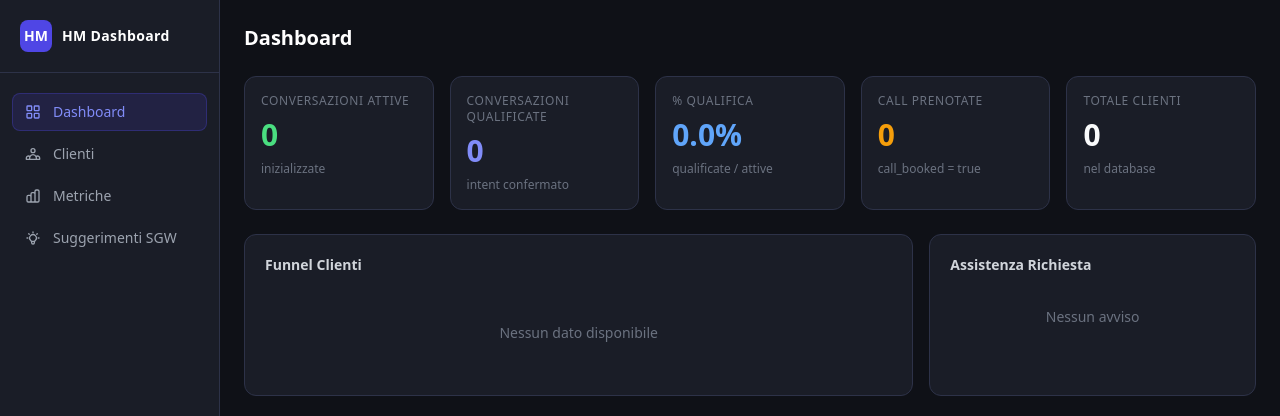
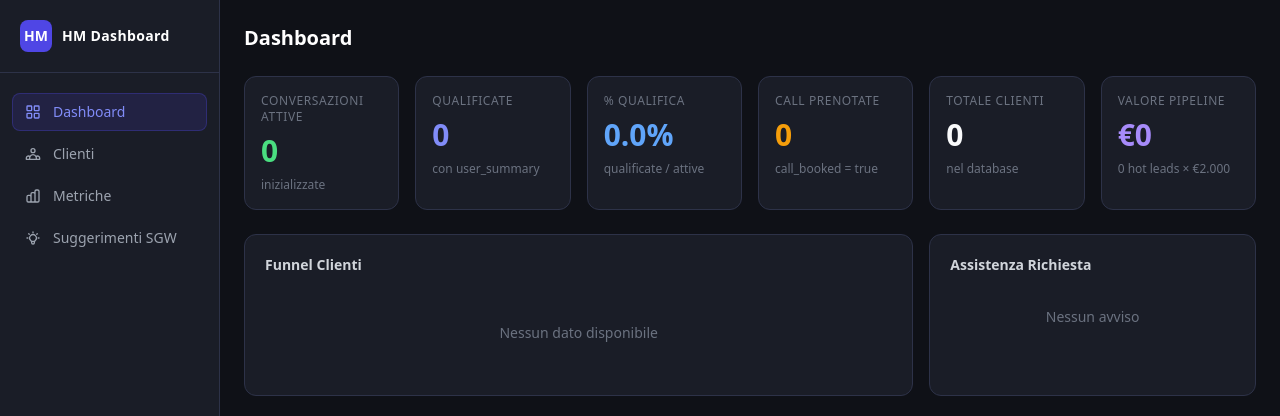
Before and after one commit to dborgian/telgram-hm, a FastAPI app: template dashboard/templates/index.html in a window 1280 px wide. Shown: the top 416 px of the page. Run offline with FastAPI, Linux system fonts and the light colour scheme; the template is opened without the code that fills it, so the values that code supplies are empty; parts of the project's set-up code (start-up, migrations or seed data) failed here and were passed over; some libraries are stand-ins or nearby versions.

Commit message:
feat(multi-tenant): Fase 1 — ClientConfig, migrations, dashboard upgrade
- Add client_config table with reavermarketing seed (UUID fixed)
- Add client_id column to customers, conversation_state, messages
- Add NOT NULL constraints, unique indexes, updated increment_turn_count RPC
- Add user_summary TEXT to customers
- Add ClientConfig dataclass to models.py
- Add DEFAULT_CLIENT_ID + CLIENT_CONFIG_CACHE_TTL to config.py
- Add get_client_config() with Redis→Supabase→hardcoded fallback in db.py
- Wire cfg: ClientConfig param into classify_stage() and generate_reply()
- Add client_id param to process_conversation(), resolve cfg at entry
- Pass client_id=DEFAULT_CLIENT_ID at both call sites in main.py
- Dashboard: 6 KPI cards, dual-line chart, user_summary column, qualified_count API
- Add fastapi/uvicorn/httpx to requirements.txt (already used by dashboard)

```diff
--- a/config.py
+++ b/config.py
@@ -50,3 +50,9 @@ ALERT_CHAT_ID: int | None = (
 WEBHOOK_PORT: int = int(os.getenv("PORT", os.getenv("WEBHOOK_PORT", "8080")))
 # Secret opzionale per validare le richieste Calendly (Calendly-Webhook-Signature header)
 CALENDLY_WEBHOOK_SECRET: str = os.getenv("CALENDLY_WEBHOOK_SECRET", "")
+
+# Multi-client config
+DEFAULT_CLIENT_ID: str = os.getenv(
+    "DEFAULT_CLIENT_ID", "00000000-0000-0000-0000-000000000001"
+)
+CLIENT_CONFIG_CACHE_TTL: int = int(os.getenv("CLIENT_CONFIG_CACHE_TTL", "3600"))
--- a/dashboard/app.py
+++ b/dashboard/app.py
@@ -135,6 +135,7 @@ async def list_customers(_: str = Depends(require_auth)):
                 or bool(r.get("call_booked"))
                 or (r.get("conversation_stage") in HOT_STAGES)
             )
+            r["user_summary"] = r.get("user_summary") or ""
             out.append(r)
         return out
     except HTTPException:
@@ -221,21 +222,33 @@ async def analytics_conversations(_: str = Depends(require_auth)):
         sb = await get_client()
         cutoff = (datetime.now(timezone.utc) - timedelta(days=30)).isoformat()
         res = await (
-            sb.table("customers").select("last_seen").gte("last_seen", cutoff).execute()
+            sb.table("customers")
+            .select("last_seen, user_summary")
+            .gte("last_seen", cutoff)
+            .execute()
         )
         counts: dict[str, int] = {}
+        qualified_counts: dict[str, int] = {}
         for row in res.data:
             fs = row.get("last_seen")
             if not fs:
                 continue
             day = fs[:10]  # "YYYY-MM-DD"
             counts[day] = counts.get(day, 0) + 1
+            if row.get("user_summary"):
+                qualified_counts[day] = qualified_counts.get(day, 0) + 1
         # Fill missing days with 0 for last 30 days
         today = date.today()
         result = []
         for i in range(30, -1, -1):
             d = (today - timedelta(days=i)).isoformat()
-            result.append({"date": d, "count": counts.get(d, 0)})
+            result.append(
+                {
+                    "date": d,
+                    "count": counts.get(d, 0),
+                    "qualified_count": qualified_counts.get(d, 0),
+                }
+            )
         return result
     except HTTPException:
         raise
--- a/dashboard/templates/index.html
+++ b/dashboard/templates/index.html
@@ -65,9 +65,9 @@
       <div class="p-6 space-y-6">
         <h1 class="text-xl font-semibold text-white">Dashboard</h1>
         <!-- KPI Cards -->
-        <div class="grid grid-cols-5 gap-4">
+        <div class="grid grid-cols-6 gap-4">
           <template x-for="kpi in kpiCards" :key="kpi.label">
-            <div class="rounded-xl p-4 space-y-2" style="background:#1a1d27;border:1px solid #2d3248;">
+            <div class="rounded-xl p-4 space-y-2" style="background:#1a1d27;border:1px solid #2d3248;" :title="kpi.tooltip||''">
               <div class="text-xs font-medium uppercase tracking-wider" style="color:#6b7280;" x-text="kpi.label"></div>
               <div class="text-3xl font-bold" :style="`color:${kpi.color}`" x-text="kpi.value"></div>
               <div class="text-xs" style="color:#6b7280;" x-text="kpi.sub"></div>
@@ -168,7 +168,6 @@
                   <th class="px-4 py-3 text-left text-xs font-medium uppercase tracking-wider" style="color:#6b7280;">Nome</th>
                   <th class="px-4 py-3 text-left text-xs font-medium uppercase tracking-wider" style="color:#6b7280;">Username</th>
                   <th class="px-4 py-3 text-left text-xs font-medium uppercase tracking-wider" style="color:#6b7280;">Stage</th>
-                  <th class="px-4 py-3 text-center text-xs font-medium uppercase tracking-wider" style="color:#6b7280;">Call</th>
                   <th class="px-4 py-3 text-left text-xs font-medium uppercase tracking-wider" style="color:#6b7280;">Status</th>
                   <th class="px-4 py-3 text-center text-xs font-medium uppercase tracking-wider" style="color:#6b7280;">Turni</th>
                   <th class="px-4 py-3 text-left text-xs font-medium uppercase tracking-wider" style="color:#6b7280;">Visto</th>
@@ -191,12 +190,6 @@
                         :style="`background:${stageHexColor(c.stage)}22;color:${stageHexColor(c.stage)};`"
                         x-text="stageLabel(c.stage)"></span>
                     </td>
-                    <td class="px-4 py-3 text-center" @click.stop>
-                      <template x-if="c.call_booked">
-                        <svg class="w-4 h-4 inline" style="color:#4ade80;" fill="none" stroke="currentColor" viewBox="0 0 24 24"><path stroke-linecap="round" stroke-linejoin="round" stroke-width="2.5" d="M5 13l4 4L19 7"/></svg>
-                      </template>
-                      <template x-if="!c.call_booked"><span style="color:#4b5563;">—</span></template>
-                    </td>
                     <td class="px-4 py-3" @click.stop>
                       <span x-show="c.status==='LL'" class="inline-flex items-center px-2 py-0.5 rounded-full text-xs font-medium" style="background:rgba(239,68,68,0.15);color:#f87171;">LL</span>
                       <span x-show="c.status==='active'" class="inline-flex items-center px-2 py-0.5 rounded-full text-xs font-medium" style="background:rgba(74,222,128,0.15);color:#4ade80;">Attivo</span>
@@ -216,7 +209,7 @@
                         @keydown.enter.prevent="saveNote(c.user_id,$event.target.value);c.notes=$event.target.value;$event.target.blur()" />
                     </td>
                     <td class="px-4 py-3 max-w-[180px]" @click.stop>
-                      <span class="text-xs truncate block" style="color:#9ca3af;" x-text="c.user_summary||'—'"></span>
+                      <span class="text-xs truncate block" style="color:#9ca3af;" x-text="truncate(c.user_summary, 100)"></span>
                     </td>
                     <td class="px-4 py-3 text-center" @click.stop>
                       <template x-if="c.call_booked">
@@ -241,7 +234,7 @@
                   </tr>
                 </template>
                 <tr x-show="filteredCustomers.length===0">
-                  <td colspan="12" class="px-4 py-10 text-center text-sm" style="color:#4b5563;">Nessun cliente trovato</td>
+                  <td colspan="11" class="px-4 py-10 text-center text-sm" style="color:#4b5563;">Nessun cliente trovato</td>
                 </tr>
               </tbody>
             </table>
@@ -631,14 +624,19 @@ function dashboard() {
     get kpiCards() {
       const cs = this.customers;
       const active = cs.filter(c => c.stage && c.stage !== 'stage_9_uninterested' && c.status !== 'LL').length;
-      const qualified = cs.filter(c => c.call_booked || ['stage_5_booking','stage_6_verifying','stage_7_rescheduling','stage_8_postbooking'].includes(c.stage)).length;
-      const pct = active > 0 ? ((qualified / active) * 100).toFixed(1) : '0.0';
+      const qualifiedStage = cs.filter(c => c.call_booked || ['stage_5_booking','stage_6_verifying','stage_7_rescheduling','stage_8_postbooking'].includes(c.stage)).length;
+      const qualifiedSummary = cs.filter(c => c.user_summary && c.user_summary.length > 0).length;
+      const pct = active > 0 ? ((qualifiedStage / active) * 100).toFixed(1) : '0.0';
+      const callBooked = cs.filter(c=>c.call_booked).length;
+      const hotLeads = cs.filter(c=>c.hot_lead).length;
+      const pipeline = hotLeads * 2000;
       return [
-        {label:'Conversazioni Attive',      value: active,                           color:'#4ade80', sub:'inizializzate'},
-        {label:'Conversazioni Qualificate', value: qualified,                        color:'#818cf8', sub:'intent confermato'},
-        {label:'% Qualifica',               value: pct + '%',                        color:'#60a5fa', sub:'qualificate / attive'},
-        {label:'Call Prenotate',            value: cs.filter(c=>c.call_booked).length, color:'#f59e0b', sub:'call_booked = true'},
-        {label:'Totale Clienti',            value: cs.length,                        color:'#f9fafb', sub:'nel database'},
+        {label:'Conversazioni Attive',      value: active,                color:'#4ade80', sub:'inizializzate', tooltip:'Lead attive (escluse stage_9 e LL)'},
+        {label:'Qualificate',               value: qualifiedSummary,      color:'#818cf8', sub:'con user_summary', tooltip:'Clienti con profilo qualificato (user_summary compilato)'},
+        {label:'% Qualifica',               value: pct + '%',             color:'#60a5fa', sub:'qualificate / attive', tooltip:'Percentuale lead in stage >= 5 o call_booked su attive'},
+        {label:'Call Prenotate',            value: callBooked,            color:'#f59e0b', sub:'call_booked = true', tooltip:'Prenotazioni confermate via Calendly'},
+        {label:'Totale Clienti',            value: cs.length,             color:'#f9fafb', sub:'nel database', tooltip:'Tutti i clienti registrati'},
+        {label:'Valore Pipeline',           value: '\u20AC' + pipeline.toLocaleString('it-IT'), color:'#a78bfa', sub: hotLeads + ' hot leads \u00D7 \u20AC2.000', tooltip:'Stima valore pipeline: hot leads × €2.000 valore medio'},
       ];
     },
 
@@ -702,6 +700,7 @@ function dashboard() {
       } catch { return String(iso); }
     },
 
+    truncate(str, len) { if (!str) return '—'; return str.length > len ? str.slice(0, len) + '…' : str; },
     stageLabel(key) { return STAGE_LABELS[key]||key||'—'; },
     stageHexColor(key) { return STAGE_HEX[key]||'#6b7280'; },
 
@@ -752,7 +751,7 @@ function dashboard() {
         data: {
           labels: this.convData.map(d => d.date.slice(5)),
           datasets: [{
-            label: 'Conversazioni',
+            label: 'Totali',
             data: this.convData.map(d => d.count),
             borderColor: '#818cf8',
             backgroundColor: 'rgba(129,140,248,0.08)',
@@ -760,13 +759,22 @@ function dashboard() {
             pointRadius: 3,
             pointBackgroundColor: '#818cf8',
             fill: true,
+          },{
+            label: 'Qualificati',
+            data: this.convData.map(d => d.qualified_count||0),
+            borderColor: '#4ade80',
+            backgroundColor: 'rgba(74,222,128,0.08)',
+            tension: 0.4,
+            pointRadius: 3,
+            pointBackgroundColor: '#4ade80',
+            fill: true,
           }]
         },
         options: {
           animation: { duration: 0 },
           responsive: true,
           maintainAspectRatio: false,
-          plugins: { legend: { display: false } },
+          plugins: { legend: { display: true, labels: { color: '#9ca3af', font: { size: 11 }, usePointStyle: true, pointStyle: 'circle' } } },
           scales: {
             x: { ticks: { color: '#6b7280', font: { size: 10 } }, grid: { color: '#22263a' } },
             y: { ticks: { color: '#6b7280', font: { size: 10 }, stepSize: 1 }, grid: { color: '#22263a' }, beginAtZero: true, min: 0, suggestedMax: 1 }
--- a/requirements.txt
+++ b/requirements.txt
@@ -5,3 +5,6 @@ tenacity>=8.3.0
 supabase>=2.4.0
 redis[asyncio]>=5.0.0
 aiohttp>=3.9.0
+fastapi>=0.110.0
+uvicorn[standard]>=0.29.0
+httpx>=0.27.0
```
Also changed, not shown: db.py (+83 -0 lines), llm.py (+14 -4 lines), main.py (+12 -2 lines), models.py (added, +34 -0 lines), processor.py (+6 -2 lines), migrations/001_client_config_create.sql (added), migrations/002_alter_tables_client_id.sql (added), migrations/003_client_id_constraints.sql (added), migrations/004_add_user_summary.sql (added).
